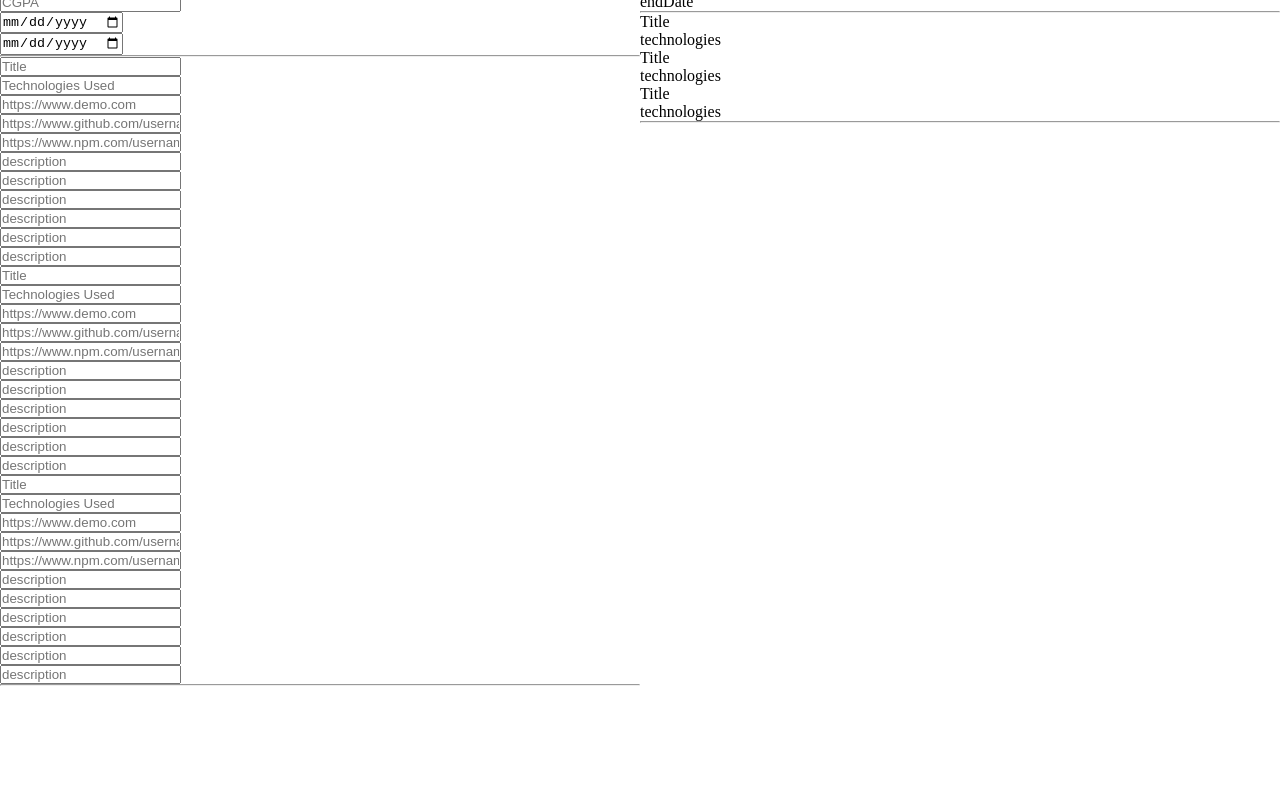
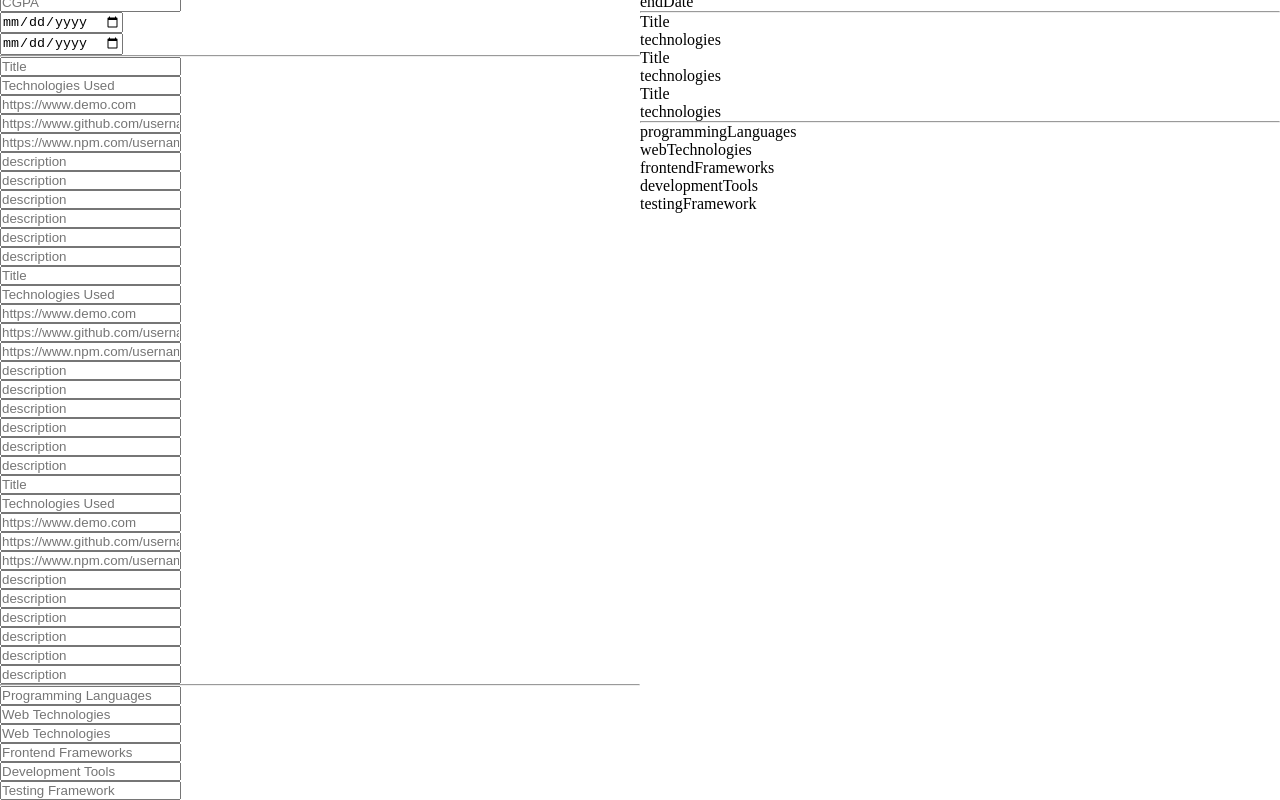
Before and after one commit to karprabha/cv-application, a React (Vite) app: page / in a window 1280 px wide. Shown: the part 237-1037 px from the top of the page. Before the commit the page ends 923 px from the top, so only its background shows below. Built offline with nearby package versions, Linux system fonts and the light colour scheme.

Commit message:
add technical skills section

```diff
--- a/src/components/Editor.tsx
+++ b/src/components/Editor.tsx
@@ -3,6 +3,7 @@ import HeaderSection from "./editor/HeaderSectionInput";
 import IntroductionSection from "./editor/IntroductionSectionInput";
 import EducationSection from "./editor/EducationSectionInput";
 import ProjectSection from "./editor/ProjectSectionInput";
+import TechnicalSkillSection from "./editor/TechnicalSkillSectionInput";
 
 type UpdateCVFunction = (key: string, value: any) => void;
 
@@ -15,13 +16,21 @@ const Editor: React.FC<EditorProps> = ({ updateCV }) => {
     const [introductionSection, setIntroductionSection] = useState({});
     const [educationSection, setEducationSection] = useState({});
     const [projectSection, setProjectSection] = useState({});
+    const [technicalSkillSection, setTechnicalSkillSection] = useState({});
 
     useEffect(() => {
         updateCV("headerSection", headerSection);
         updateCV("introductionSection", introductionSection);
         updateCV("educationSection", educationSection);
         updateCV("projectSection", projectSection);
-    }, [headerSection, introductionSection, educationSection, projectSection]);
+        updateCV("technicalSkillSection", technicalSkillSection);
+    }, [
+        headerSection,
+        introductionSection,
+        educationSection,
+        projectSection,
+        technicalSkillSection,
+    ]);
 
     const updateHeaderSection = (key: string, value: any) => {
         setHeaderSection((prevHeaderSection) => ({
@@ -51,6 +60,13 @@ const Editor: React.FC<EditorProps> = ({ updateCV }) => {
         }));
     };
 
+    const updateTechnicalSkillSection = (key: string, value: any) => {
+        setTechnicalSkillSection((prevTechnicalSkillSection) => ({
+            ...prevTechnicalSkillSection,
+            [key]: value,
+        }));
+    };
+
     return (
         <div className="editor">
             <HeaderSection updateHeaderSection={updateHeaderSection} />
@@ -63,6 +79,9 @@ const Editor: React.FC<EditorProps> = ({ updateCV }) => {
             <hr />
             <ProjectSection updateProjectSection={updateProjectSection} />
             <hr />
+            <TechnicalSkillSection
+                updateTechnicalSkillSection={updateTechnicalSkillSection}
+            />
         </div>
     );
 };
--- a/src/components/Output.tsx
+++ b/src/components/Output.tsx
@@ -2,6 +2,7 @@ import HeaderSection from "./output/HeaderSectionOutput";
 import IntroductionSection from "./output/IntroductionSectionOutput";
 import EducationSection from "./output/EducationSectionOutput";
 import ProjectSection from "./output/ProjectSectionOutput";
+import TechnicalSkillSection from "./output/TechnicalSkillSectionOutput";
 
 interface CV {
     [key: string]: any;
@@ -24,6 +25,9 @@ const Output: React.FC<OutputProps> = ({ cv }) => {
             <hr />
             <ProjectSection projectSection={cv.projectSection || {}} />
             <hr />
+            <TechnicalSkillSection
+                technicalSkillSection={cv.technicalSkillSection || {}}
+            />
         </div>
     );
 };
--- /dev/null
+++ b/src/components/editor/TechnicalSkillSectionInput.tsx
@@ -0,0 +1,59 @@
+import Input from "../Input";
+
+type updateTechnicalSkillSectionFunction = (key: string, value: any) => void;
+
+interface TechnicalSkillSectionProps {
+    updateTechnicalSkillSection: updateTechnicalSkillSectionFunction;
+}
+
+const TechnicalSkillSection: React.FC<TechnicalSkillSectionProps> = ({
+    updateTechnicalSkillSection,
+}) => {
+    return (
+        <>
+            <Input
+                type="text"
+                keyName="programmingLanguages"
+                placeholder="Programming Languages"
+                updateParentSection={updateTechnicalSkillSection}
+            />
+
+            <Input
+                type="text"
+                keyName="webTechnologies"
+                placeholder="Web Technologies"
+                updateParentSection={updateTechnicalSkillSection}
+            />
+
+            <Input
+                type="text"
+                keyName="webTechnologies"
+                placeholder="Web Technologies"
+                updateParentSection={updateTechnicalSkillSection}
+            />
+
+            <Input
+                type="text"
+                keyName="frontendFrameworks"
+                placeholder="Frontend Frameworks"
+                updateParentSection={updateTechnicalSkillSection}
+            />
+
+            <Input
+                type="text"
+                keyName="developmentTools"
+                placeholder="Development Tools"
+                updateParentSection={updateTechnicalSkillSection}
+            />
+
+            <Input
+                type="text"
+                keyName="testingFramework"
+                placeholder="Testing Framework"
+                updateParentSection={updateTechnicalSkillSection}
+            />
+        </>
+    );
+};
+
+export default TechnicalSkillSection;
--- /dev/null
+++ b/src/components/output/TechnicalSkillSectionOutput.tsx
@@ -0,0 +1,33 @@
+interface TechnicalSkillSection {
+    [key: string]: any;
+}
+
+interface TechnicalSkillSectionProps {
+    technicalSkillSection: TechnicalSkillSection;
+}
+
+const TechnicalSkillSection: React.FC<TechnicalSkillSectionProps> = ({
+    technicalSkillSection,
+}) => {
+    return (
+        <>
+            <p>
+                {technicalSkillSection.programmingLanguages ||
+                    "programmingLanguages"}
+            </p>
+            <p>{technicalSkillSection.webTechnologies || "webTechnologies"}</p>
+            <p>
+                {technicalSkillSection.frontendFrameworks ||
+                    "frontendFrameworks"}
+            </p>
+            <p>
+                {technicalSkillSection.developmentTools || "developmentTools"}
+            </p>
+            <p>
+                {technicalSkillSection.testingFramework || "testingFramework"}
+            </p>
+        </>
+    );
+};
+
+export default TechnicalSkillSection;
```
